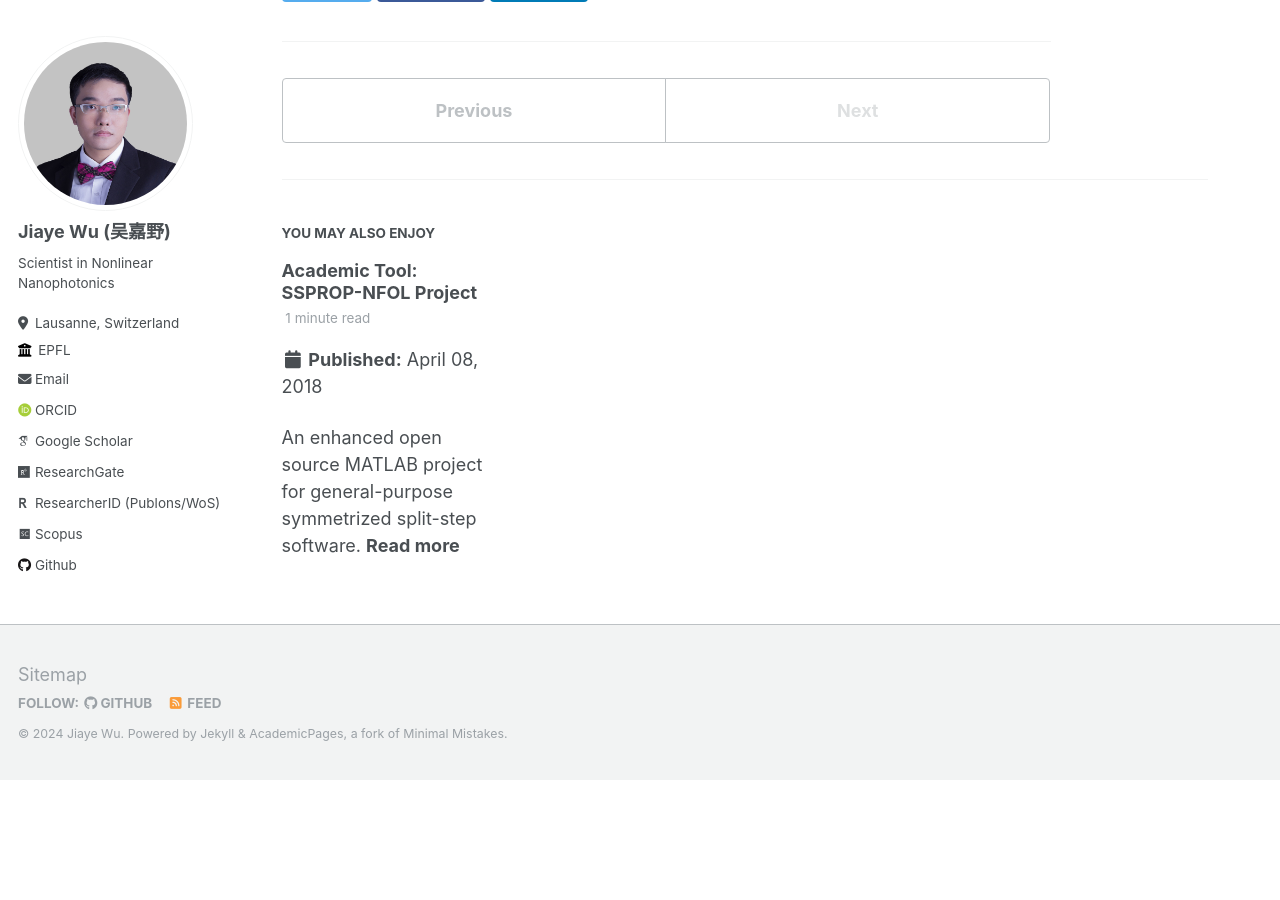
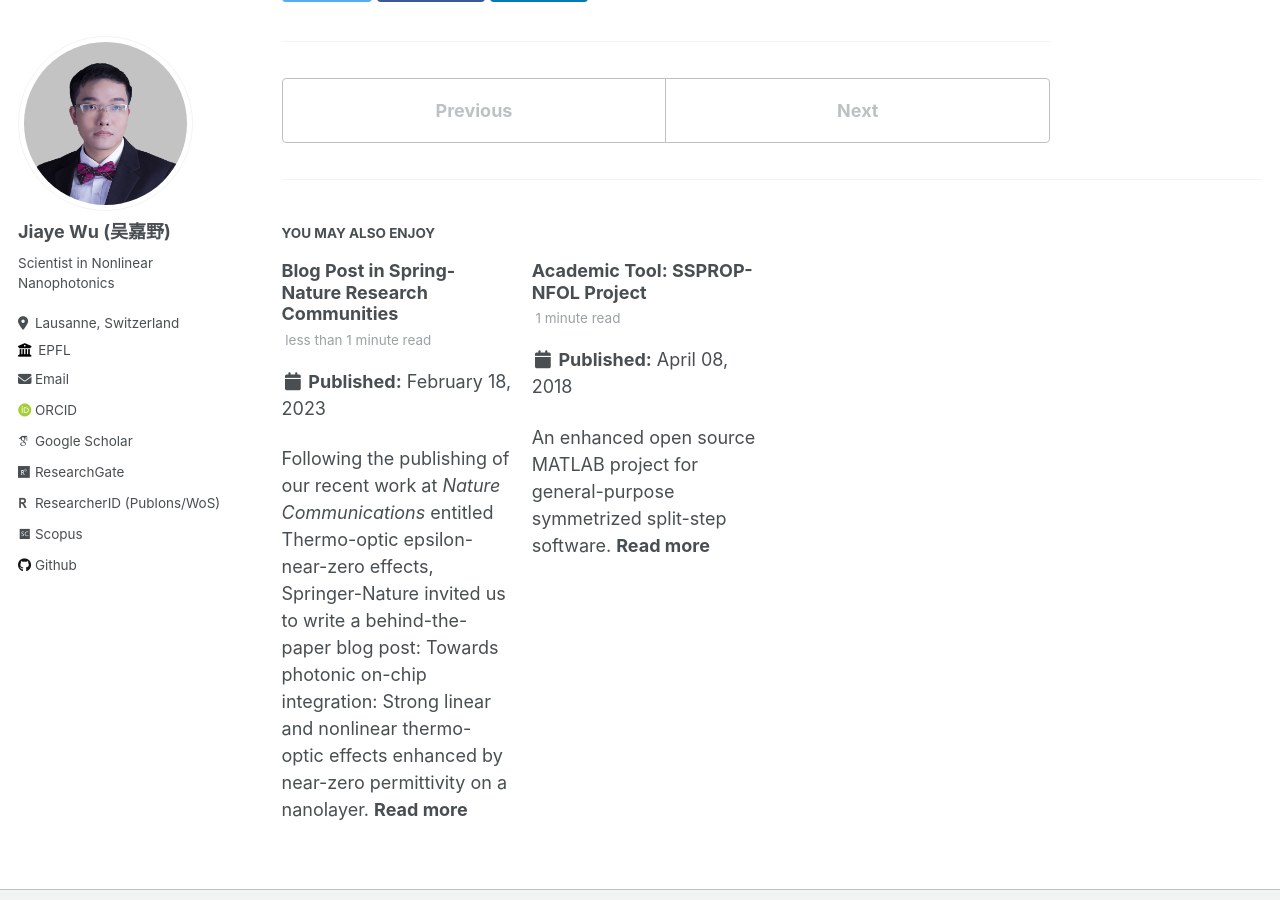
Before and after one commit to jiaye-wu/academicpages-version, a Jekyll site: the page built from _posts/2023-02-08-blog-post.md, in a window 1280 px wide and 900 px high, scrolled down 1223 px. Built offline with Jekyll 4.4.1, drawn with Linux system fonts in a browser that asks for light colours; some web fonts are replaced; before the commit the page ends 2003 px from its top, so only the background shows below that.

Commit message:
Update Posts

```diff
--- a/_posts/2023-02-08-blog-post.md
+++ b/_posts/2023-02-08-blog-post.md
@@ -1,7 +1,7 @@
 ---
 title: 'Archive of Useful Academic Software: Mendeley Desktop'
 date: 2023-02-18
-permalink: /2018-SSPROP-NFOL/
+permalink: /2023-Mendeley-Desktop/
 tags:
   - academic tool
   - mendeley desktop
--- /dev/null
+++ b/_posts/2024-01-26-blog-post.md
@@ -0,0 +1,13 @@
+---
+title: 'Blog Post in Spring-Nature Research Communities'
+date: 2023-02-18
+permalink: /2023-Nature-Community/
+tags:
+  - academic paper
+  - nature communications
+  - epsilon-near-zero photonics
+  - Spring-Nature Research Communities
+  - blog post
+---
+
+Following the publishing of our recent work at *Nature Communications* entitled [Thermo-optic epsilon-near-zero effects](https://www.nature.com/articles/s41467-024-45054-z), Springer-Nature invited us to write a behind-the-paper blog post: [Towards photonic on-chip integration: Strong linear and nonlinear thermo-optic effects enhanced by near-zero permittivity on a nanolayer](https://communities.springernature.com/posts/towards-photonic-on-chip-integration-strong-linear-and-nonlinear-thermo-optic-effects-enhanced-by-near-zero-permittivity-on-a-nanolayer).
```
